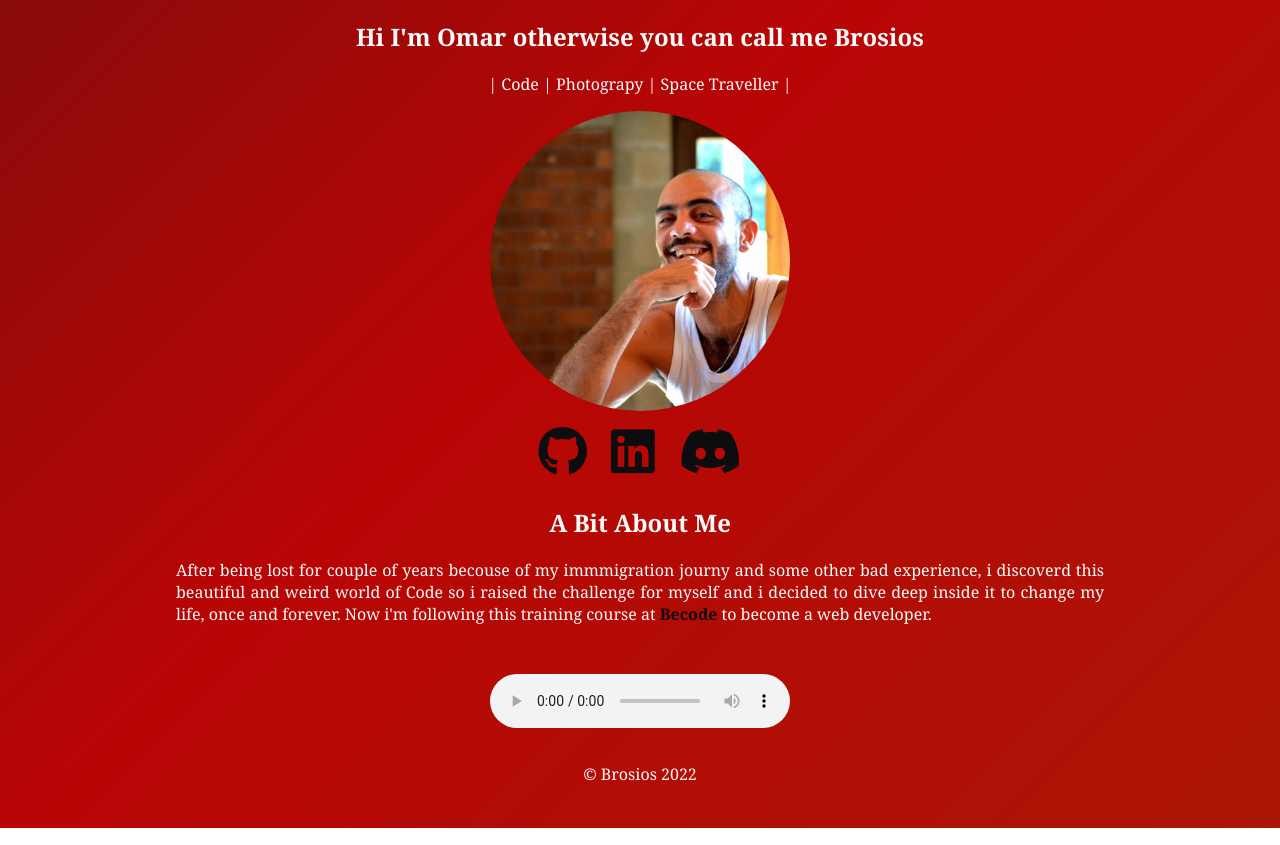
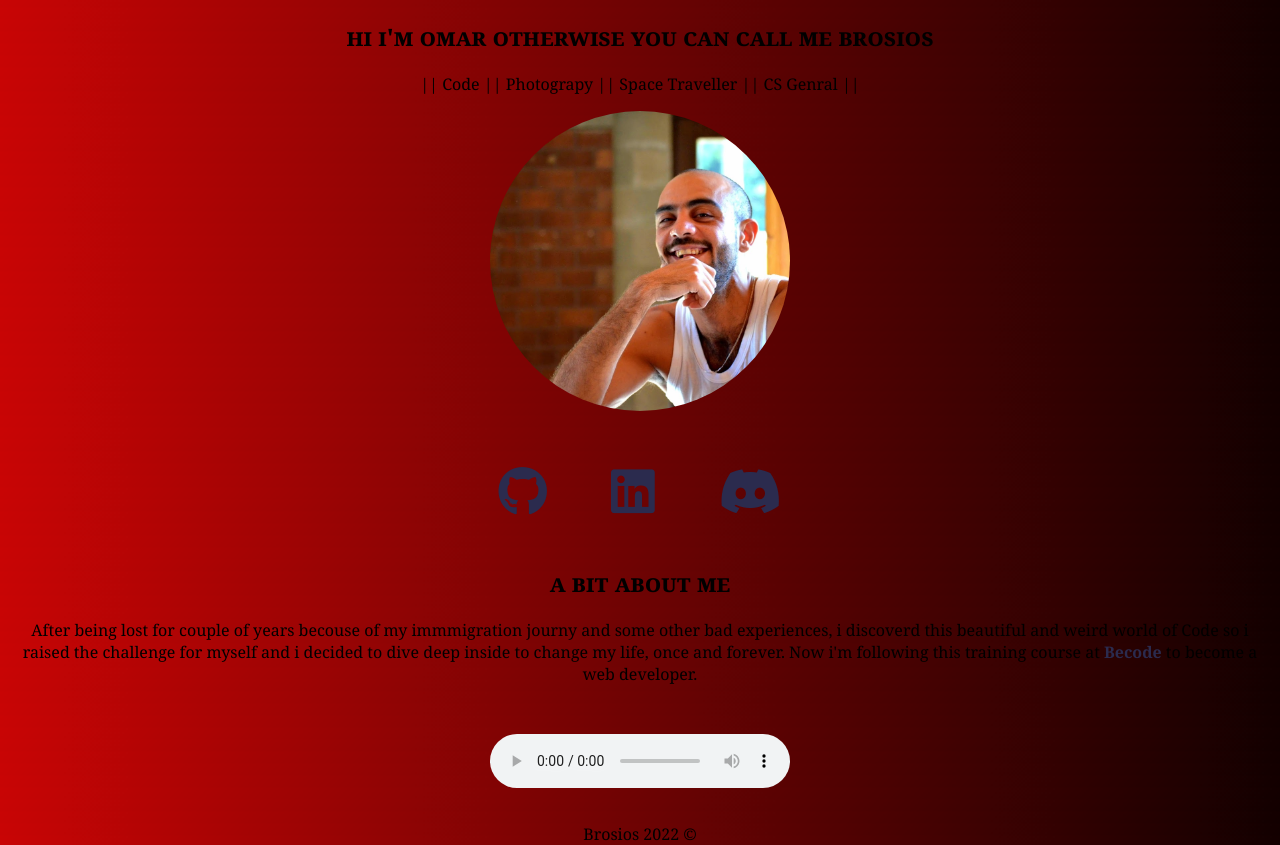
Before and after one commit to Brosios/Brosios.github.io, a plain HTML site: page index.html in a window 1280 px wide. Drawn offline with Linux system fonts and the light colour scheme.

Commit message:
Up To Date

```diff
--- a/index.html
+++ b/index.html
@@ -12,7 +12,7 @@
   <body>
     <div>
       <h2>Hi I'm Omar otherwise you can call me Brosios</h2>
-      <p clss="intro">| Code | Photograpy | Space Traveller |</p>
+      <p clss="intro">|| Code || Photograpy || Space Traveller || CS Genral ||</p>
       <img class="pic" src="img/omar.JPG" alt="omar" />
       <div class="icons">
         <a target="_blank" href="https://github.com/Brosios"
@@ -33,14 +33,14 @@
       <h2>A Bit About Me</h2>
       <p>
         After being lost for couple of years becouse of my
-        immmigration journy and some other bad experience, i discoverd this beautiful and weird world of Code
+        immmigration journy and some other bad experiences, i discoverd this beautiful and weird world of Code
         so i raised the challenge for myself and i decided to dive
-        deep inside it to change my life, once and forever.
+        deep inside to change my life, once and forever.
         Now i'm following this training course at <strong><a target="_blank" href=https://becode.org/">Becode</a></strong> to become a web developer.
       </p>
     </div>
-    <audio src="audio/price-of-freedom-33106.mp3" loop autoplay controls></audio>
-    <footer class="footer">© Brosios 2022</footer>
+    <audio src="/audio/price-of-freedom-33106.mp3" loop autoplay controls></audio>
+    <footer class="footer"> Brosios 2022 ©</footer>
     <script
       src="https://kit.fontawesome.com/a8424e213c.js"
       crossorigin="anonymous"
--- a/style.css
+++ b/style.css
@@ -1,13 +1,15 @@
 html {
-	color:#FAFAFA;
+	height: 3px;
+	color: rgb(0, 0, 0);
+	/* color:#FAFAFA; */
 	text-align: center;
 	justify-content: center;
     font-family: Georgia, 'Times New Roman', Times, serif;
 }
 body {
-    background: linear-gradient(-45deg, #9c2a07, #b80505, #191818, #87dac7);
+	background: linear-gradient(-45deg, black, #f20606, #521515, white);
 	background-size: 400% 400%;
-	animation: gradient 15s ease
+	animation: gradient 13s ease
     infinite;
 	height: 100vh;
 }
@@ -24,41 +26,34 @@ body {
 }
 h2 {
 	font-variant-caps: all-small-caps
-	font-size: 30px;
+	/* font-size: 30px; */
 }
 .intro {
 	font-size: 30px;
 	font-weight: lighter;
 	padding: 10px 0 10px 0;
 }
-.two p {
-	text-align:justify;
-	padding-left: 168px;
-	padding-right: 168px;
-}
 .pic {
 	height: 300px;
 	width: 300px;
 	object-fit: cover;
-	padding-right: -300px;
 	border-radius: 50%;
 }
-.icons a {
+.icons {
 	color: rgb(13, 13, 15);
+	margin-top: 20px;
 }
 i {
 	font-size: 50px;
-	margin: 10px;
+	margin: 30px;
 }
 i:hover, a:hover {
 	color: #e4e4f0;
 }
-
 a {
-	color: rgb(13, 13, 15);
+	color: rgb(43, 43, 78);
     text-decoration: none;
 }
-
 .footer {
     margin-top: 100px;
 }
```
